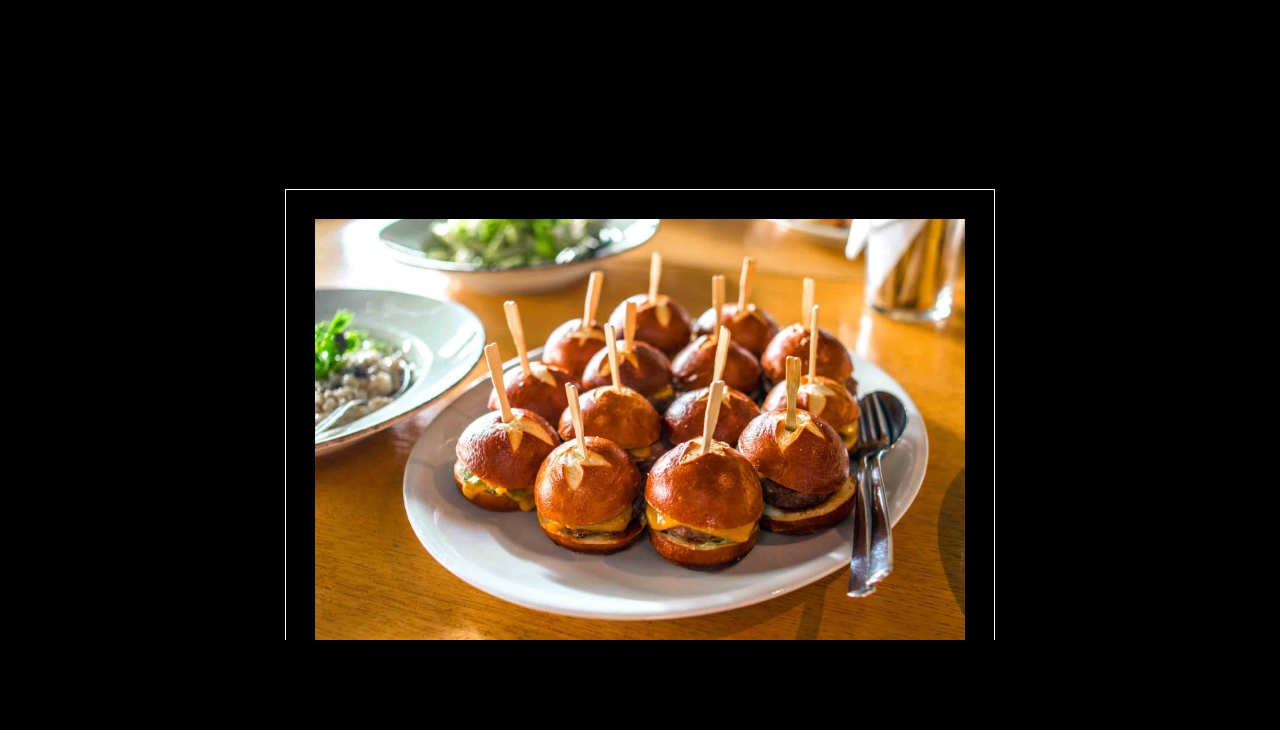
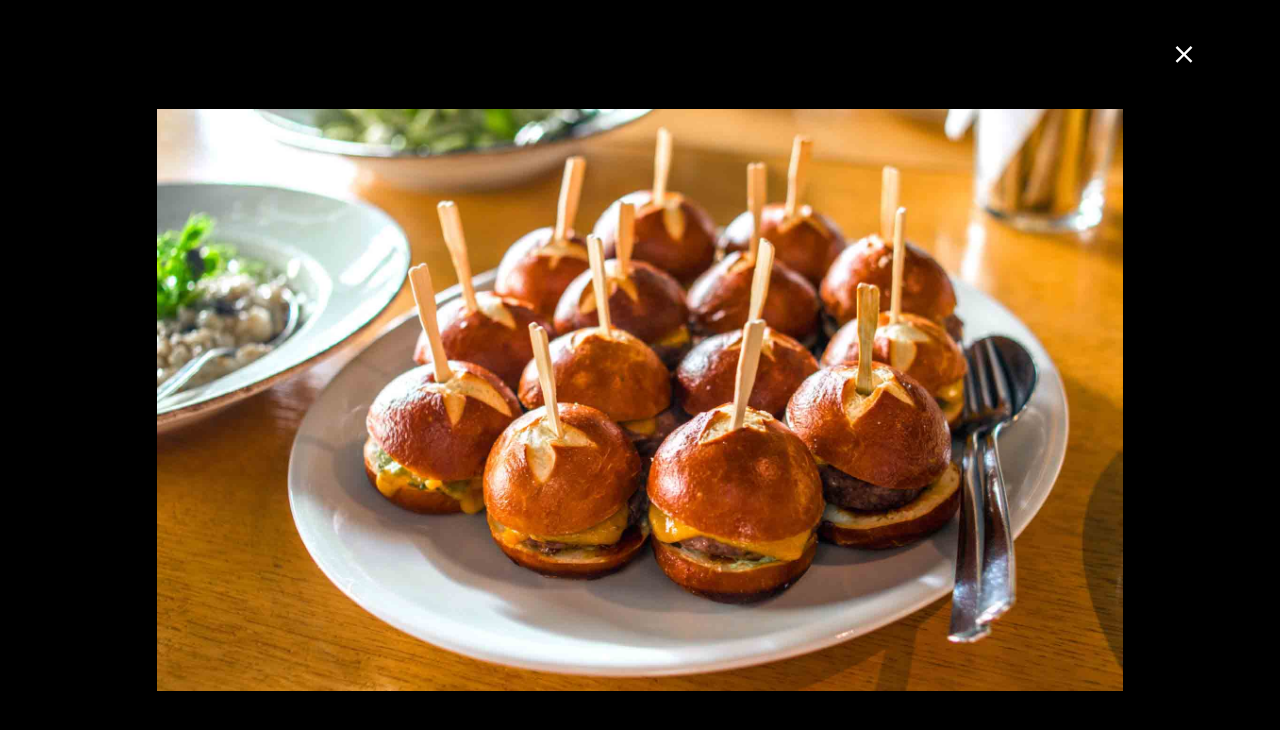
Before and after one commit to RupiSadhra/kitchen_catering, a React (Create React App) app: page /gallery in a window 1280 px wide. Both pictures are taken after a click on the element 639 px from the left and 853 px from the top of the page. Shown: the part 453-1183 px from the top of the page. Built offline with nearby package versions, Linux system fonts and the light colour scheme.

Commit message:
State Handler added to image modal

```diff
--- a/src/pages/gallery/components/ImageGallery.js
+++ b/src/pages/gallery/components/ImageGallery.js
@@ -1,5 +1,6 @@
 import React, { useState } from "react";
 import { galleryImg } from "../data";
+import { MdClear } from "react-icons/md";
 
 const ImageGallery = () => {
   const [currentimg, setCurrentimg] = useState("");
@@ -30,6 +31,13 @@ const ImageGallery = () => {
         {galleryItems}
       </div>
       <div className={`image-container  ${modal ? "show" : "hide"}`}>
+        <span className="modal-close">
+          <MdClear
+            onClick={() => {
+              setModal(false);
+            }}
+          />
+        </span>
         <div className="image-modal">
           <img className="modalimage" src={currentimg} />
         </div>
--- a/src/pages/gallery/gallery.css
+++ b/src/pages/gallery/gallery.css
@@ -54,8 +54,8 @@
   display: block;
 }
 .image-modal {
-  width: 60%;
-  height: 60%;
+  width: 80%;
+  height: 80%;
 
   padding: 2rem;
   position: absolute;
@@ -64,6 +64,18 @@
   transform: translate(-50%, -50%);
 }
 .modalimage {
-  border: 1px solid #fff;
-  padding: 2rem;
+  width: 100%;
+  height: 100%;
+  object-fit: cover;
 }
+.modal-close {
+  position: absolute;
+  top: 5%;
+  right: 5%;
+  width: 5% !important;
+}
+.modal-close svg {
+  color: #fff;
+  cursor: pointer;
+  font-size: 2rem;
+}
```
